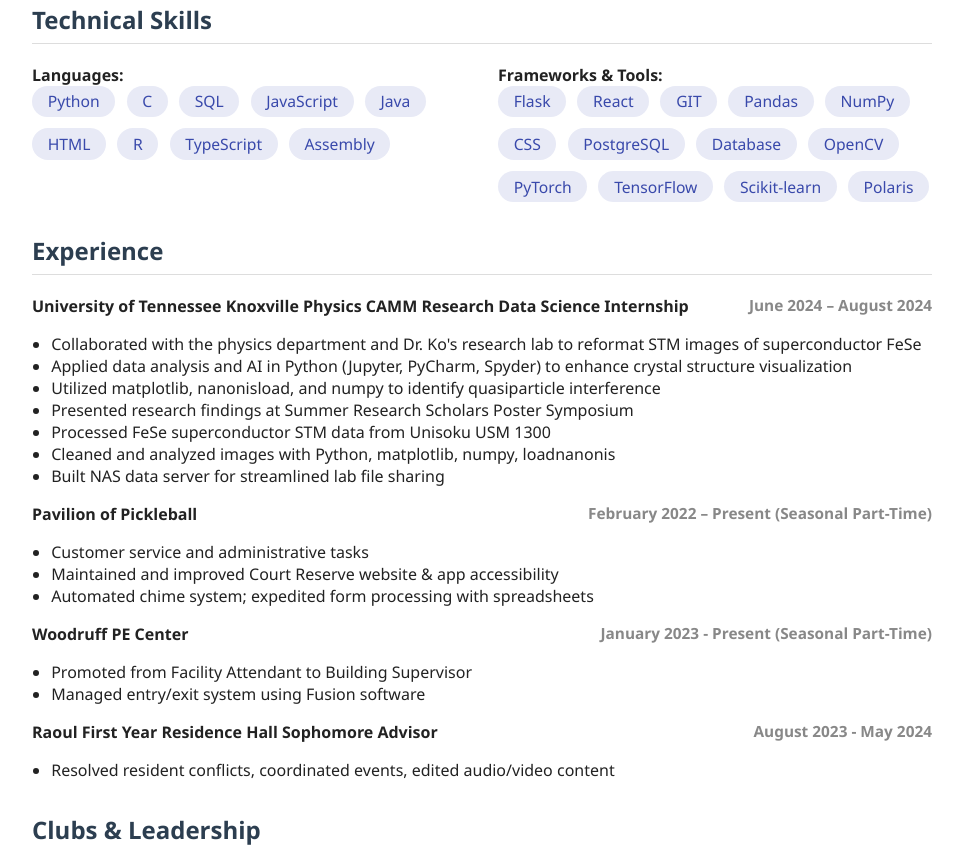
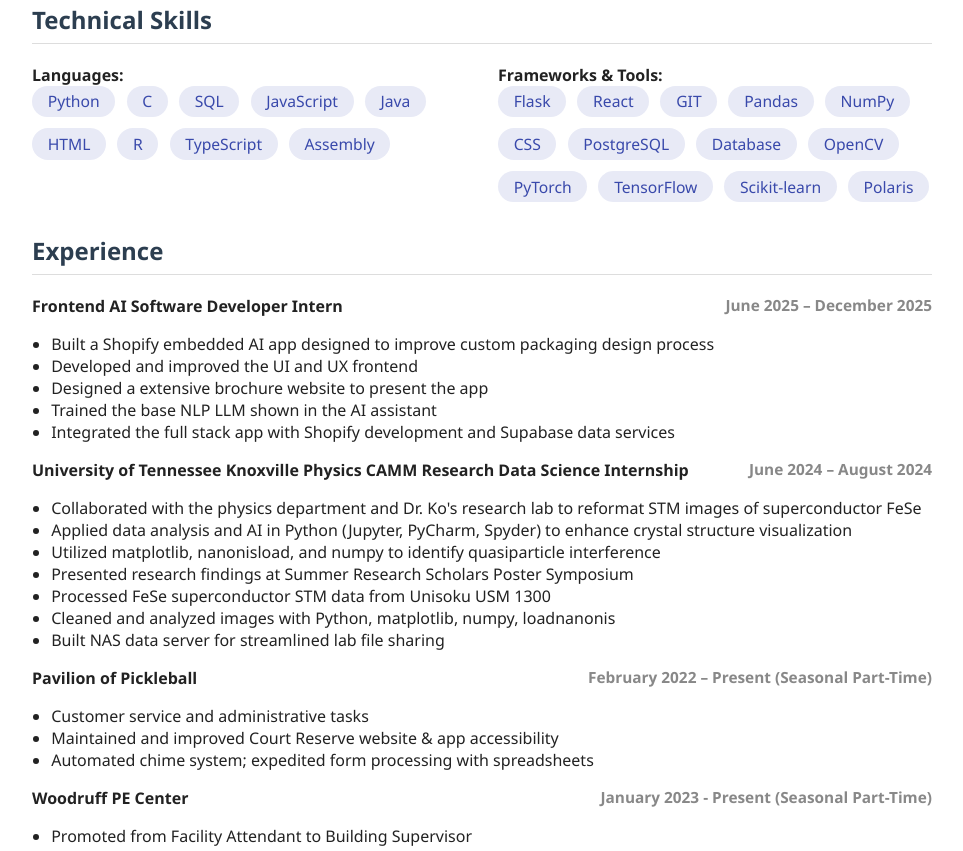
Before and after one commit to And-Y42/Portfolio, a plain HTML site: page index.html in a window 1280 px wide. Shown: the part 601-1452 px from the top of the page, without its empty margins (158-1121 px from the left). Drawn offline with Linux system fonts and the light colour scheme.

Commit message:
Fix to customboxes

```diff
--- a/index.html
+++ b/index.html
@@ -111,6 +111,16 @@
         <section>
             <h2>Experience</h2>
             <div>
+                <div class="job-title">Frontend AI Software Developer Intern <span class="date">June 2025 – December 2025</span></div>
+                <ul>
+                    <li>Built a Shopify embedded AI app designed to improve custom packaging design process</li>
+                    <li>Developed and improved the UI and UX frontend</li>
+                    <li>Designed a extensive brochure website to present the app</li>
+                    <li>Trained the base NLP LLM shown in the AI assistant</li>
+                    <li>Integrated the full stack app with Shopify development and Supabase data services</li>
+                </ul>
+            </div>
+            <div>
                 <div class="job-title">University of Tennessee Knoxville Physics CAMM Research Data Science Internship <span class="date">June 2024 – August 2024</span></div>
                 <ul>
                     <li>Collaborated with the physics department and Dr. Ko's research lab to reformat STM images of superconductor FeSe</li>
```
Also changed, not shown: 2 other files.
